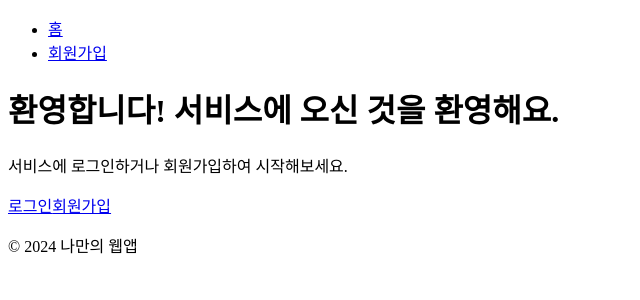
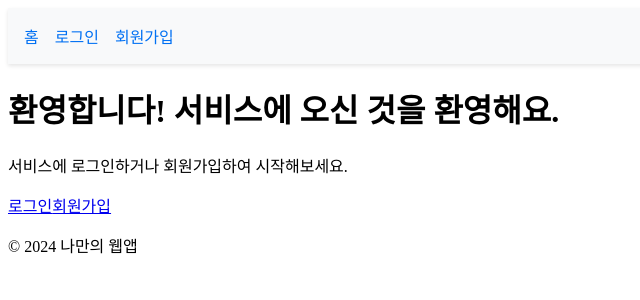
Before and after one commit to SeongUk52/melodic-bridge-frontend, a Next.js app: page / in a window 1280 px wide. Shown: the top 300 px of the page, without its empty margins (0-640 px from the left). Built offline with nearby package versions, Linux system fonts and the light colour scheme.

Commit message:
feat: 레아이웃 헤더 디자인 변경

```diff
--- /dev/null
+++ b/src/app/components/Header.tsx
@@ -0,0 +1,15 @@
+import Link from 'next/link';
+
+export default function Header() {
+    return (
+        <header>
+            <nav>
+                <ul>
+                    <li><Link href="/">홈</Link></li>
+                    <li><Link href="/login">로그인</Link></li>
+                    <li><Link href="/signup">회원가입</Link></li>
+                </ul>
+            </nav>
+        </header>
+    );
+}
--- a/src/app/globals.css
+++ b/src/app/globals.css
@@ -2,3 +2,31 @@ h1 a {
     color: #0070f3;
     text-decoration: none;
 }
+
+header {
+    background-color: #f8f9fa;
+    padding: 1rem;
+    box-shadow: 0 2px 4px rgba(0, 0, 0, 0.1);
+}
+
+nav ul {
+    display: flex;
+    gap: 1rem;
+    list-style: none;
+    margin: 0;
+    padding: 0;
+}
+
+nav li {
+    font-size: 1rem;
+}
+
+nav a {
+    text-decoration: none;
+    color: #0070f3;
+    transition: color 0.3s;
+}
+
+nav a:hover {
+    color: #0056b3;
+}
--- a/src/app/layout.tsx
+++ b/src/app/layout.tsx
@@ -1,5 +1,5 @@
 import './globals.css'; // 글로벌 스타일 임포트
-import Link from 'next/link';
+import Header from './components/Header';
 
 export default function RootLayout({children, // 각 페이지의 내용이 여기에 들어가
 }: {
@@ -9,14 +9,7 @@ export default function RootLayout({children, // 각 페이지의 내용이 여
         <html lang="ko">
         <body>
         <div className="main-layout">
-            <header>
-                <nav>
-                    <ul>
-                        <li><Link href="/">홈</Link></li>
-                        <li><Link href="/signup">회원가입</Link></li>
-                    </ul>
-                </nav>
-            </header>
+            <Header />
 
             <main>{children}</main>
 
```
